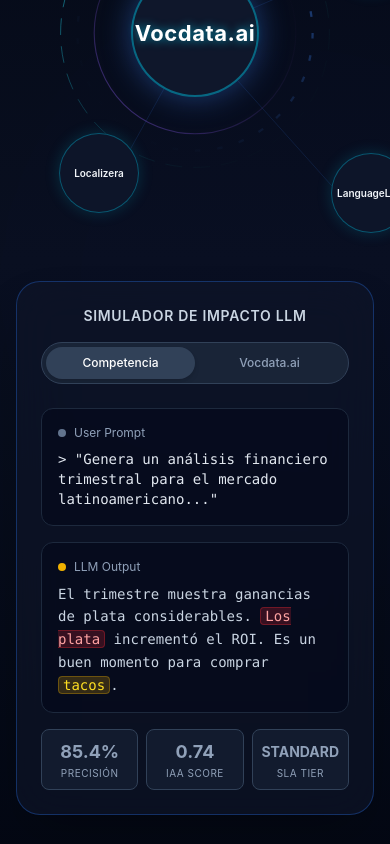
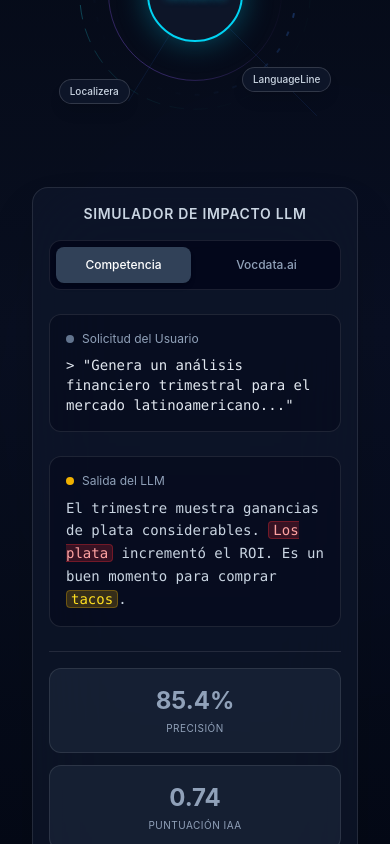
Before and after one commit to esmoliname/vocdata-web, a React (Vite) app: page / in a window 390 px wide. Shown: the part 2820-3664 px from the top of the page. Built offline with nearby package versions, Linux system fonts and the light colour scheme.

Commit message:
feat: optimizacion mobile-first de matriz orbital, simulador LLM e internacionalizacion completa en Home

```diff
--- a/src/app/pages/Home.tsx
+++ b/src/app/pages/Home.tsx
@@ -258,7 +258,7 @@
           </div>
 
           {/* HOLOGRAPHIC COMMAND CENTER & LLM SIMULATOR */}
-          <div className="flex flex-col lg:flex-row gap-12 items-center justify-center mt-12 w-full max-w-7xl mx-auto">
+          <div className="flex flex-col items-center justify-center gap-8 w-full max-w-5xl mx-auto px-4 mt-12">
 
             {/* 1. Holographic Orbital Matrix */}
             <motion.div
@@ -266,7 +266,7 @@
               whileInView={{ opacity: 1, scale: 1 }}
               viewport={{ once: true, margin: "-100px" }}
               transition={{ duration: 1 }}
-              className="relative w-full lg:w-1/2 h-[400px] md:h-[500px] flex items-center justify-center perspective-[1000px]"
+              className="relative w-full max-w-[290px] sm:max-w-[360px] md:max-w-[480px] aspect-square mx-auto flex items-center justify-center my-4 perspective-[1000px]"
             >
               <motion.div
                 className="relative w-full h-full flex items-center justify-center preserve-3d"
@@ -306,7 +306,7 @@
 
                 {/* Toroidal Light Ring */}
                 <motion.svg
-                  className={`absolute w-[280px] h-[280px] sm:w-[360px] sm:h-[360px] md:w-[440px] md:h-[440px] z-10 ${isMobile ? '' : 'drop-shadow-[0_0_20px_rgba(6,182,212,0.6)]'} pointer-events-none`}
+                  className={`absolute w-[240px] h-[240px] sm:w-[320px] sm:h-[320px] md:w-[440px] md:h-[440px] z-10 ${isMobile ? '' : 'drop-shadow-[0_0_20px_rgba(6,182,212,0.6)]'} pointer-events-none`}
                   viewBox="0 0 100 100"
                   animate={isMobile ? undefined : { rotate: 360 }}
                   transition={{ repeat: Infinity, duration: 20, ease: "linear" }}
@@ -331,8 +331,8 @@
                 </motion.svg>
 
                 {/* Center Core: Vocdata.ai */}
-                <div className="absolute z-20 w-32 h-32 md:w-40 md:h-40 rounded-full bg-slate-900 shadow-[0_0_30px_rgba(59,130,246,0.4)] flex items-center justify-center border-2 border-cyan-500/50 backdrop-blur-md">
-                  <span className="text-[#FFFFFF] font-bold text-[22px] tracking-wide text-center px-2 [text-shadow:0_0_10px_rgba(6,182,212,0.8)]">
+                <div className="absolute z-20 w-24 h-24 sm:w-28 sm:h-28 md:w-36 md:h-36 rounded-full bg-slate-900/90 border-2 border-cyan-400 shadow-[0_0_30px_rgba(6,182,212,0.4)] flex flex-col items-center justify-center text-center backdrop-blur-md">
+                  <span className="text-xs sm:text-sm md:text-base font-extrabold text-white tracking-tight [text-shadow:0_0_10px_rgba(6,182,212,0.8)]">
                     Vocdata.ai
                   </span>
                   <div className="absolute inset-0 rounded-full bg-cyan-500/20 animate-ping opacity-20"></div>
@@ -340,16 +340,15 @@
 
                 {/* Satellites (Competence) */}
                 {[
-                  { name: 'Appen', x: '12%', y: '15%', delay: 0 },
-                  { name: 'DataAnnotation', x: '88%', y: '20%', delay: 1 },
-                  { name: 'Localizera', x: '12%', y: '75%', delay: 2 },
-                  { name: 'LanguageLine', x: '88%', y: '80%', delay: 3 },
-                  { name: 'Global L10N', x: '50%', y: '5%', delay: 4 }
+                  { name: 'Appen', pos: 'left-[3%] top-[10%]', delay: 0 },
+                  { name: 'DataAnnotation', pos: 'right-[3%] top-[16%]', delay: 1 },
+                  { name: 'Localizera', pos: 'left-[3%] bottom-[12%]', delay: 2 },
+                  { name: 'LanguageLine', pos: 'right-[3%] bottom-[16%]', delay: 3 },
+                  { name: 'Global L10N', pos: 'left-1/2 -translate-x-1/2 top-[2%]', delay: 4 }
                 ].map((node, i) => (
                   <motion.div
                     key={i}
-                    className="absolute z-10 w-20 h-20 md:w-24 md:h-24 rounded-full bg-slate-900/90 backdrop-blur-md shadow-[0_0_15px_rgba(6,182,212,0.2)] flex items-center justify-center p-2 text-center text-[10px] md:text-[12px] font-semibold text-slate-100 border border-cyan-500/40 hover:border-cyan-400 cursor-default"
-                    style={{ left: node.x, top: node.y }}
+                    className={`absolute z-10 px-2.5 py-1 sm:px-3 sm:py-1.5 rounded-full bg-slate-900/90 border border-white/15 text-[10px] sm:text-xs text-slate-300 font-medium whitespace-nowrap shadow-lg backdrop-blur-md ${node.pos}`}
                     animate={isMobile ? undefined : { y: [-4, 4, -4] }}
                     transition={{ duration: 4, repeat: Infinity, ease: "easeInOut", delay: node.delay }}
                   >
@@ -361,29 +360,29 @@
 
             {/* 2. Liquid Glass LLM Simulator HUD */}
             <motion.div
-              initial={{ opacity: 0, x: 50 }}
-              whileInView={{ opacity: 1, x: 0 }}
+              initial={{ opacity: 0, y: 40 }}
+              whileInView={{ opacity: 1, y: 0 }}
               viewport={{ once: true }}
               transition={{ duration: 0.8 }}
-              className="w-full lg:w-1/2 bg-slate-900/60 backdrop-blur-xl border border-blue-500/30 rounded-[24px] p-6 shadow-2xl flex flex-col relative overflow-hidden"
+              className="w-full max-w-4xl mx-auto bg-slate-900/70 backdrop-blur-2xl border border-white/10 rounded-2xl sm:rounded-3xl p-4 sm:p-6 md:p-8 shadow-2xl space-y-6 relative overflow-hidden"
             >
               {/* Simulator Header / Toggle */}
-              <div className="flex flex-col sm:flex-row items-center justify-between mb-6 gap-4">
+              <div className="flex flex-col items-center gap-4">
                 <span className="text-sm font-semibold text-slate-300 tracking-wider">
                   {t({ ES: 'SIMULADOR DE IMPACTO LLM', EN: 'LLM IMPACT SIMULATOR', ET: 'LLM MÕJU SIMULAATOR', DE: 'LLM-AUSWIRKUNGSSIMULATOR' })}
                 </span>
 
                 {/* Custom Toggle Switch */}
-                <div className="flex bg-slate-800/80 p-1 rounded-full border border-slate-700 w-full sm:w-auto overflow-hidden">
+                <div className="grid grid-cols-2 gap-2 p-1.5 bg-slate-950/80 rounded-xl border border-white/10 w-full max-w-md mx-auto">
                   <button
                     onClick={() => setSimulatorMode('competence')}
-                    className={`flex-1 sm:flex-none px-4 py-2 text-xs sm:text-sm font-medium rounded-full transition-all duration-300 ${simulatorMode === 'competence' ? 'bg-slate-700 text-white shadow-md' : 'text-slate-400 hover:text-slate-200'}`}
+                    className={`py-2.5 px-4 text-xs sm:text-sm font-medium rounded-lg transition-all duration-300 ${simulatorMode === 'competence' ? 'bg-slate-700 text-white shadow-md' : 'text-slate-400 hover:text-slate-200'}`}
                   >
                     {t({ ES: 'Competencia', EN: 'Competitors', ET: 'Konkurents', DE: 'Wettbewerb' })}
                   </button>
                   <button
                     onClick={() => setSimulatorMode('vocdata')}
-                    className={`flex-1 sm:flex-none px-4 py-2 text-xs sm:text-sm font-medium rounded-full transition-all duration-300 ${simulatorMode === 'vocdata' ? 'bg-cyan-600/80 text-white shadow-[0_0_15px_rgba(8,145,178,0.5)]' : 'text-slate-400 hover:text-slate-200'}`}
+                    className={`py-2.5 px-4 text-xs sm:text-sm font-medium rounded-lg transition-all duration-300 ${simulatorMode === 'vocdata' ? 'bg-cyan-600/80 text-white shadow-[0_0_15px_rgba(8,145,178,0.5)]' : 'text-slate-400 hover:text-slate-200'}`}
                   >
                     Vocdata.ai
                   </button>
@@ -391,10 +390,10 @@
               </div>
 
               {/* Prompt Box */}
-              <div className="bg-slate-950/50 rounded-xl p-4 mb-4 border border-slate-800">
+              <div className="bg-slate-950/50 rounded-xl p-4 border border-white/10">
                 <div className="flex items-center gap-2 mb-2 text-slate-400 text-xs">
                   <div className="w-2 h-2 rounded-full bg-slate-500"></div>
-                  <span>User Prompt</span>
+                  <span>{t({ ES: 'Solicitud del Usuario', EN: 'User Prompt', ET: 'Kasutaja päring', DE: 'Benutzeraufforderung' })}</span>
                 </div>
                 <p className="text-sm text-slate-200 font-mono">
                   {t({
@@ -407,10 +406,10 @@
               </div>
 
               {/* Response Box */}
-              <div className="bg-slate-950/50 rounded-xl p-4 border border-slate-800 flex-grow min-h-[160px] flex flex-col">
+              <div className="bg-slate-950/50 rounded-xl p-4 border border-white/10 flex-grow min-h-[160px] flex flex-col">
                 <div className="flex items-center gap-2 mb-2 text-slate-400 text-xs">
                   <div className={`w-2 h-2 rounded-full ${simulatorMode === 'competence' ? 'bg-yellow-500' : 'bg-cyan-500'}`}></div>
-                  <span>LLM Output</span>
+                  <span>{t({ ES: 'Salida del LLM', EN: 'LLM Output', ET: 'LLM-i väljund', DE: 'LLM-Ausgabe' })}</span>
                 </div>
 
                 {simulatorMode === 'competence' ? (
@@ -459,26 +458,32 @@
               </div>
 
               {/* Metrics Grid */}
-              <div className="grid grid-cols-3 gap-2 mt-4">
-                <div className="bg-slate-800/50 rounded-lg p-2 text-center border border-slate-700">
-                  <div className={`text-lg font-bold ${simulatorMode === 'vocdata' ? 'text-cyan-400' : 'text-slate-400'}`}>
+              <div className="grid grid-cols-1 sm:grid-cols-3 gap-3 w-full pt-4 border-t border-white/10">
+                <div className="bg-slate-800/60 rounded-xl p-4 text-center border border-white/10">
+                  <div className={`text-2xl sm:text-lg font-bold ${simulatorMode === 'vocdata' ? 'text-cyan-400' : 'text-slate-400'}`}>
                     {simulatorMode === 'vocdata' ? '99.8%' : '85.4%'}
                   </div>
-                  <div className="text-[10px] text-slate-400 uppercase tracking-wider">
+                  <div className="text-[10px] text-slate-400 uppercase tracking-wider mt-1">
                     {t({ ES: 'Precisión', EN: 'Accuracy', ET: 'Täpsus', DE: 'Präzision' })}
                   </div>
                 </div>
-                <div className="bg-slate-800/50 rounded-lg p-2 text-center border border-slate-700">
-                  <div className={`text-lg font-bold ${simulatorMode === 'vocdata' ? 'text-emerald-400' : 'text-slate-400'}`}>
+                <div className="bg-slate-800/60 rounded-xl p-4 text-center border border-white/10">
+                  <div className={`text-2xl sm:text-lg font-bold ${simulatorMode === 'vocdata' ? 'text-emerald-400' : 'text-slate-400'}`}>
                     {simulatorMode === 'vocdata' ? '0.92' : '0.74'}
                   </div>
-                  <div className="text-[10px] text-slate-400 uppercase tracking-wider">IAA Score</div>
+                  <div className="text-[10px] text-slate-400 uppercase tracking-wider mt-1">
+                    {t({ ES: 'Puntuación IAA', EN: 'IAA Score', ET: 'IAA skoor', DE: 'IAA-Wert' })}
+                  </div>
                 </div>
-                <div className="bg-slate-800/50 rounded-lg p-2 text-center border border-slate-700">
-                  <div className={`text-sm font-bold mt-1 ${simulatorMode === 'vocdata' ? 'text-blue-400' : 'text-slate-400'}`}>
-                    {simulatorMode === 'vocdata' ? 'PRIORITY' : 'STANDARD'}
+                <div className="bg-slate-800/60 rounded-xl p-4 text-center border border-white/10">
+                  <div className={`text-lg font-bold ${simulatorMode === 'vocdata' ? 'text-blue-400' : 'text-slate-400'}`}>
+                    {simulatorMode === 'vocdata'
+                      ? t({ ES: 'PRIORITARIO', EN: 'PRIORITY', ET: 'PRIORITEET', DE: 'PRIORITÄT' })
+                      : t({ ES: 'ESTÁNDAR', EN: 'STANDARD', ET: 'STANDARD', DE: 'STANDARD' })}
                   </div>
-                  <div className="text-[10px] text-slate-400 uppercase tracking-wider mt-1">SLA Tier</div>
+                  <div className="text-[10px] text-slate-400 uppercase tracking-wider mt-1">
+                    {t({ ES: 'Nivel SLA', EN: 'SLA Tier', ET: 'SLA-tase', DE: 'SLA-Stufe' })}
+                  </div>
                 </div>
               </div>
 
```
